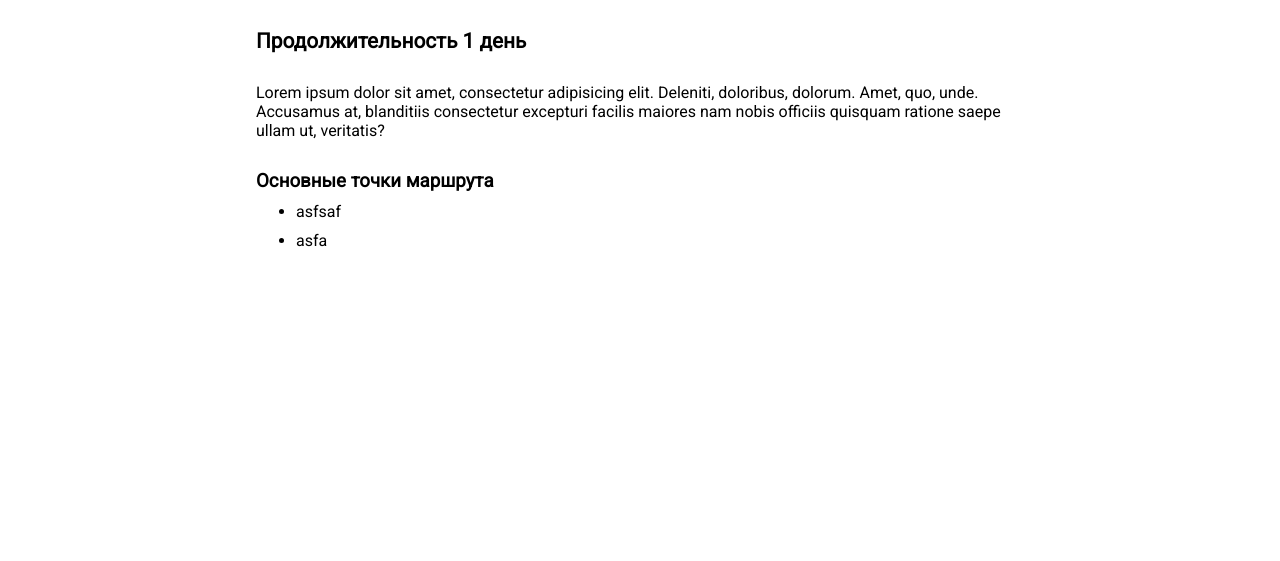
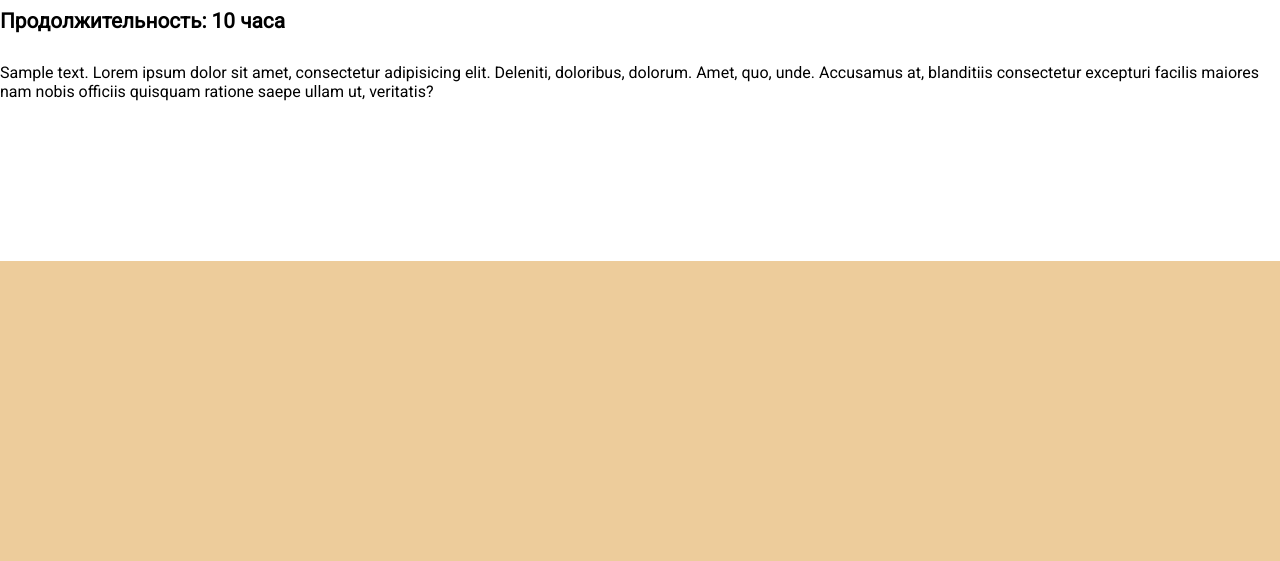
Before and after one commit to J1mmyChanga/IzhevskHackatonBack, a Flask app: template templates/tour.html in a window 1280 px wide. Shown: the part 635-1196 px from the top of the page. Before the commit the page ends 882 px from the top, so only its background shows below. Run offline with Flask 3, Linux system fonts and the light colour scheme; the template is opened without the code that fills it: most values are stand-ins (such as "Sample title", 1, 10 or a date in 2020); grey boxes marked "Sample" are stand-in pictures.

Commit message:
tours logic

```diff
--- a/main.py
+++ b/main.py
@@ -35,6 +35,14 @@
     return render_template("tours.html", **params)
 
 
+@app.route("/tour/<string:id>/", methods=['GET'])
+def tour(id):
+    tour = api.user.get(id, Route)
+    photo = api.photo.get(id).data
+    params = {'request': request, 'title': 'Typ', 'tour': tour, 'photo': photo}
+    return render_template("tour.html", **params)
+
+
 def main():
     app.run(debug=True)
 
--- a/static/css/base.css
+++ b/static/css/base.css
@@ -62,4 +62,5 @@
     height: 300px;
     width: 100%;
     background: #EDCC9B;
+    margin-top: 160px;
 }
--- a/templates/index.html
+++ b/templates/index.html
@@ -8,10 +8,9 @@
         <main>
         <section class="offer __image__default">
             <div class="cover">
-
                 <h1>ОТКРЫВАЙ СМОЛЕНСК</h1>
                 <h2>ВМЕСТЕ С НАМИ!</h2>
-                <a class="btn" href="">ВПЕРЁД!</a>
+                <a class="btn" href="/tours">ВПЕРЁД!</a>
             </div>
         </section>
          </main>
--- a/templates/tour.html
+++ b/templates/tour.html
@@ -1,53 +1,14 @@
-<!doctype html>
-<html lang="en">
-<head>
-    <meta charset="UTF-8">
-    <meta name="viewport"
-          content="width=device-width, user-scalable=no, initial-scale=1.0, maximum-scale=1.0, minimum-scale=1.0">
-    <meta http-equiv="X-UA-Compatible" content="ie=edge">
+{% extends "base.html" %}
 
-    <link rel="stylesheet" href="../static/css/base.css">
-    <link rel="stylesheet" href="../static/css/tour.css">
+{% block links%}
+    <link rel="stylesheet" href="/static/css/tour.css">
+{% endblock %}
 
-    <title>Document</title>
-</head>
-<body>
-<!-- Шапка -->
-    <header>
-        <span class="logo">logo</span>
-        <div class="menu">
-            <a href="">Туры</a>
-            <a href="">О нас</a>
-            <a href="">Спонсоры</a>
-        </div>
-    </header>
-
-
-<!-- Главна часть -->
-    <main>
-
-        <h1 class="header">К ИСТОКУ ДНЕПРА</h1>
-
-        <section>
-
-            <img src="../static/img/hav8ozwd4y4-292x195-872.jpg" alt="">
-
-            <span class="duration">Продолжительность 1 день</span>
-
-            <span class="description">Lorem ipsum dolor sit amet, consectetur adipisicing elit. Deleniti, doloribus, dolorum. Amet, quo, unde. Accusamus at, blanditiis consectetur excepturi facilis maiores nam nobis officiis quisquam ratione saepe ullam ut, veritatis?</span>
-
-            <div class="spots">
-                <h3>Основные точки маршрута</h3>
-                <ul>
-                    <li>asfsaf</li>
-                    <li>asfa</li>
-                </ul>
-
-            </div>
-
-
-        </section>
-
-    </main>
-</body>
-</html>
+{% block content %}
+    <h1 class="header">{{tour.title}}</h1>
+    <section>
+        <img src="/static/img/{{ photo }}" alt="">
+        <span class="duration">Продолжительность: {{tour.duration}} часа</span>
+        <span class="description">{{tour.description}} Lorem ipsum dolor sit amet, consectetur adipisicing elit. Deleniti, doloribus, dolorum. Amet, quo, unde. Accusamus at, blanditiis consectetur excepturi facilis maiores nam nobis officiis quisquam ratione saepe ullam ut, veritatis?</span>
+    </section>
+{% endblock %}
--- a/templates/tours.html
+++ b/templates/tours.html
@@ -29,7 +29,7 @@
                         <h3>{{elem.title}}</h3>
                         <a class="hashtag" href="">#ПутешествияПоСмоленску!</a>
                         <span class="duration">Продолжительность: {{elem.duration}} часов</span>
-                        <a class="btn" href="/">Подробнее</a>
+                        <a class="btn" href="/tour/{{ elem.id }}">Подробнее</a>
                     </div>
                 </article>
             {% endfor %}
```
